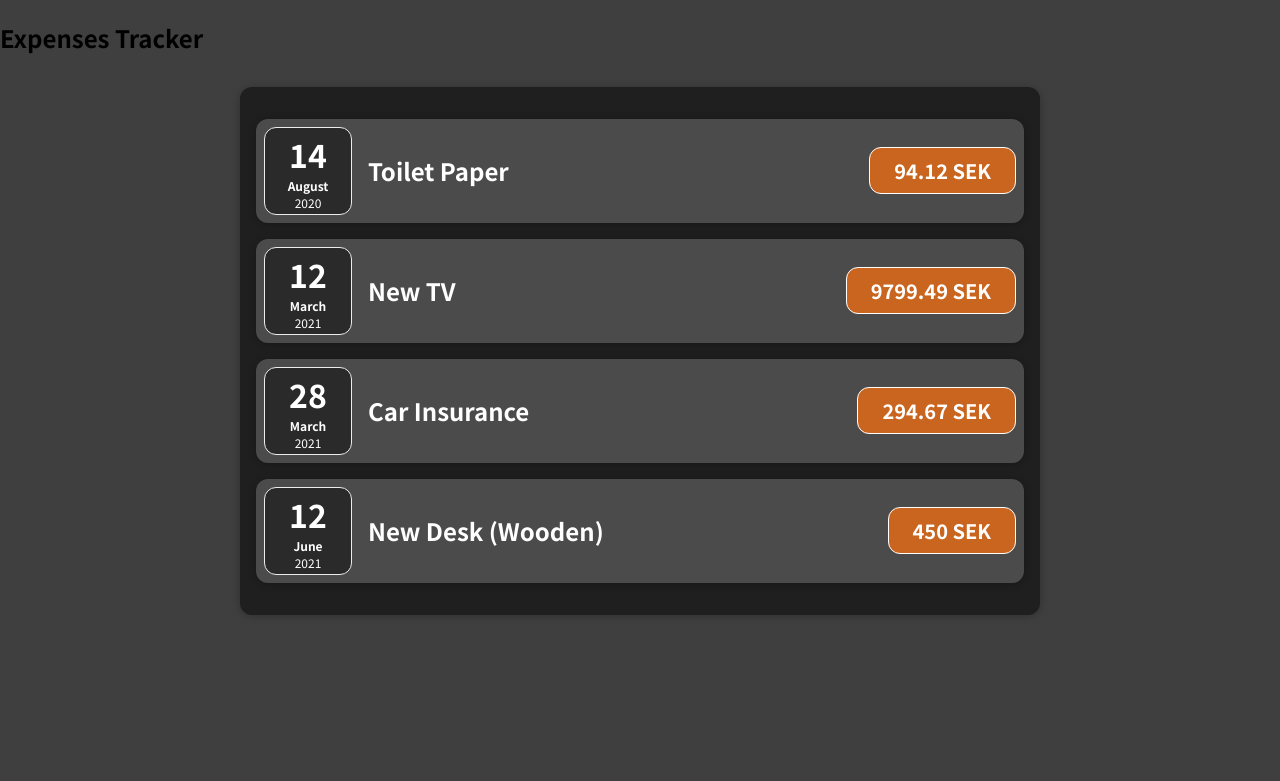
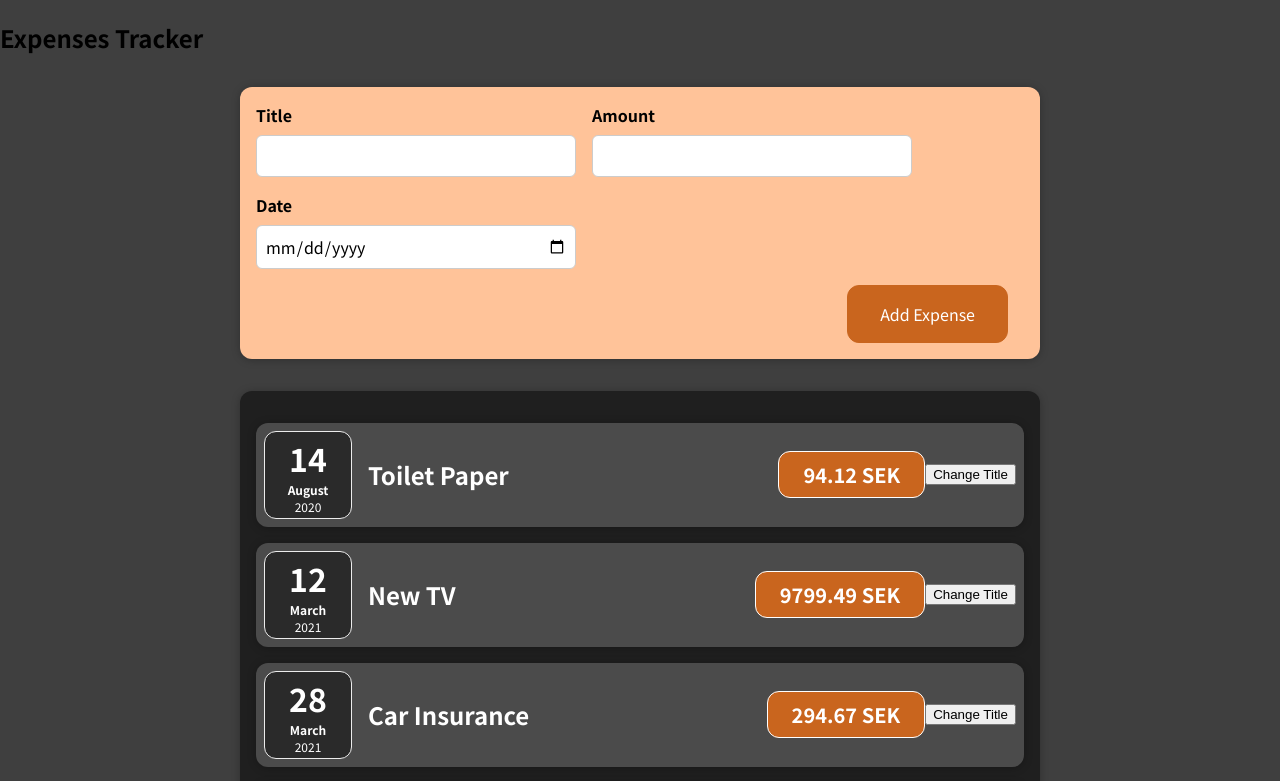
Before and after one commit to EAndresen/expense-tracker, a React (Create React App) app: page / in a window 1280 px wide. Shown: the top 781 px of the page. Built offline with nearby package versions, Linux system fonts and the light colour scheme.

Commit message:
* renaming some folders. * added a form component to take user input data.

```diff
--- a/src/App.js
+++ b/src/App.js
@@ -1,5 +1,7 @@
-import Expenses from "./components/expenses/Expenses"
-import "./components/expenses/Expenses.css"
+import "./components/Expenses/Expenses.css"
+import Expenses from "./components/Expenses/Expenses"
+import NewExpense from "./components/NewExpense/NewExpense";
+import React from "react";
 
 function App() {
     const expenses = [
@@ -27,7 +29,8 @@
     return (
         <div>
             <h2>Expenses Tracker</h2>
-            <Expenses expenses={expenses} />
+            <NewExpense/>
+            <Expenses expenses={expenses}/>
         </div>
     )
 }
--- a/src/components/expenses/ExpenseItem.js
+++ b/src/components/Expenses/ExpenseItem.js
@@ -1,15 +1,23 @@
 import './ExpenseItem.css'
 import ExpenseDate from "./ExpenseDate";
 import Card from "../UI/Card";
+import React, {useState} from "react";
 
 function ExpenseItem(props) {
+    const [title, setTitle] = useState(props.title)
+
+    function changeTitle() {
+        setTitle("New")
+    }
+
     return (
         <Card className="expense-item">
             <ExpenseDate date={props.date}/>
             <div className="expense-item__description">
-                <h2>{props.title}</h2>
+                <h2>{title}</h2>
                 <div className="expense-item__price">{props.amount} SEK</div>
             </div>
+            <button onClick={changeTitle}>Change Title</button>
         </Card>
     )
 }
--- a/src/components/expenses/Expenses.js
+++ b/src/components/Expenses/Expenses.js
@@ -1,5 +1,6 @@
 import ExpenseItem from "./ExpenseItem"
 import Card from "../UI/Card"
+import React from "react"
 
 function Expenses(props) {
     return (
@@ -7,6 +8,7 @@
             {props.expenses.map((item) => {
                 return (
                     <ExpenseItem
+                        key={Math.floor(Math.random() * 90000 + 10000)}
                         date={item.date}
                         title={item.title}
                         amount={item.amount}
--- /dev/null
+++ b/src/components/NewExpense/ExpenseForm.css
@@ -0,0 +1,26 @@
+.new-expense__controls {
+    display: flex;
+    flex-wrap: wrap;
+    gap: 1rem;
+    margin-bottom: 1rem;
+    text-align: left;
+}
+
+.new-expense__control label {
+    font-weight: bold;
+    margin-bottom: 0.5rem;
+    display: block;
+}
+
+.new-expense__control input {
+    font: inherit;
+    padding: 0.5rem;
+    border-radius: 6px;
+    border: 1px solid #ccc;
+    width: 20rem;
+    max-width: 100%;
+}
+
+.new-expense__actions {
+    text-align: right;
+}
--- /dev/null
+++ b/src/components/NewExpense/ExpenseForm.js
@@ -0,0 +1,58 @@
+import "./ExpenseForm.css"
+import {useState} from "react";
+
+function ExpenseForm() {
+    const [enteredTitle, setEnteredTitle] = useState('')
+    const [enteredAmount, setEnteredAmount] = useState('');
+    const [enteredDate, setEnteredDate] = useState('')
+
+    return (
+        <form>
+            <div className={"new-expense__controls"}>
+                <div className={"new-expense__control"}>
+                    <label>Title</label>
+                    <input type={"text"}
+                           onChange={tittleChangeHandler}/>
+                </div>
+                <div className={"new-expense__control"}>
+                    <label>Amount</label>
+                    <input type={"number"}
+                           min={"0.01"}
+                           step={"0.01"}
+                           onChange={amountChangedHandler}/>
+                </div>
+                <div className={"new-expense__control"}>
+                    <label>Date</label>
+                    <input type={"date"}
+                           min={"2019-0-01"}
+                           max={"2022-12-31"}
+                           onChange={dateChangedHandler}/>
+                </div>
+            </div>
+            <div className={"new-expense__actions"}>
+                <button type={"submit"}
+                        onClick={submitFormHandler}>
+                    Add Expense
+                </button>
+            </div>
+        </form>
+    )
+
+    function tittleChangeHandler(event) {
+        setEnteredTitle(event.target.value)
+    }
+
+    function amountChangedHandler(event) {
+        setEnteredAmount(event.target.value)
+    }
+
+    function dateChangedHandler(event) {
+        setEnteredDate(event.target.value)
+    }
+
+    function submitFormHandler() {
+        console.log(enteredTitle, enteredAmount, enteredDate)
+    }
+}
+
+export default ExpenseForm
--- /dev/null
+++ b/src/components/NewExpense/NewExpense.css
@@ -0,0 +1,38 @@
+.new-expense {
+    background-color: #ffc399;
+    padding: 1rem;
+    margin: 2rem auto;
+    width: 50rem;
+    max-width: 95%;
+    border-radius: 12px;
+    text-align: center;
+    box-shadow: 0 1px 8px rgba(0, 0, 0, 0.25);
+}
+
+.new-expense button {
+    font: inherit;
+    cursor: pointer;
+    padding: 1rem 2rem;
+    border: 1px solid #c9651e;
+    background-color: #c9651e;
+    color: white;
+    border-radius: 12px;
+    margin-right: 1rem;
+}
+
+.new-expense button:hover,
+.new-expense button:active {
+    background-color: #c7773b;
+    border-color: #c7773b;
+}
+
+.new-expense button.alternative {
+    color: #220131;
+    border-color: transparent;
+    background-color: transparent;
+}
+
+.new-expense button.alternative:hover,
+.new-expense button.alternative:active {
+    background-color: #ddb3f8;
+}
--- /dev/null
+++ b/src/components/NewExpense/NewExpense.js
@@ -0,0 +1,11 @@
+import "./NewExpense.css"
+import ExpenseForm from "./ExpenseForm";
+import React from "react";
+
+function NewExpense() {
+    return <div className={"new-expense"}>
+        <ExpenseForm/>
+    </div>
+}
+
+export default NewExpense
```
Also changed, not shown: src/components/Expenses/ExpenseDate.css (renamed from src/components/expenses/ExpenseDate.css), src/components/Expenses/ExpenseDate.js (renamed from src/components/expenses/ExpenseDate.js), src/components/Expenses/ExpenseItem.css (renamed from src/components/expenses/ExpenseItem.css), src/components/Expenses/Expenses.css (renamed from src/components/expenses/Expenses.css).
